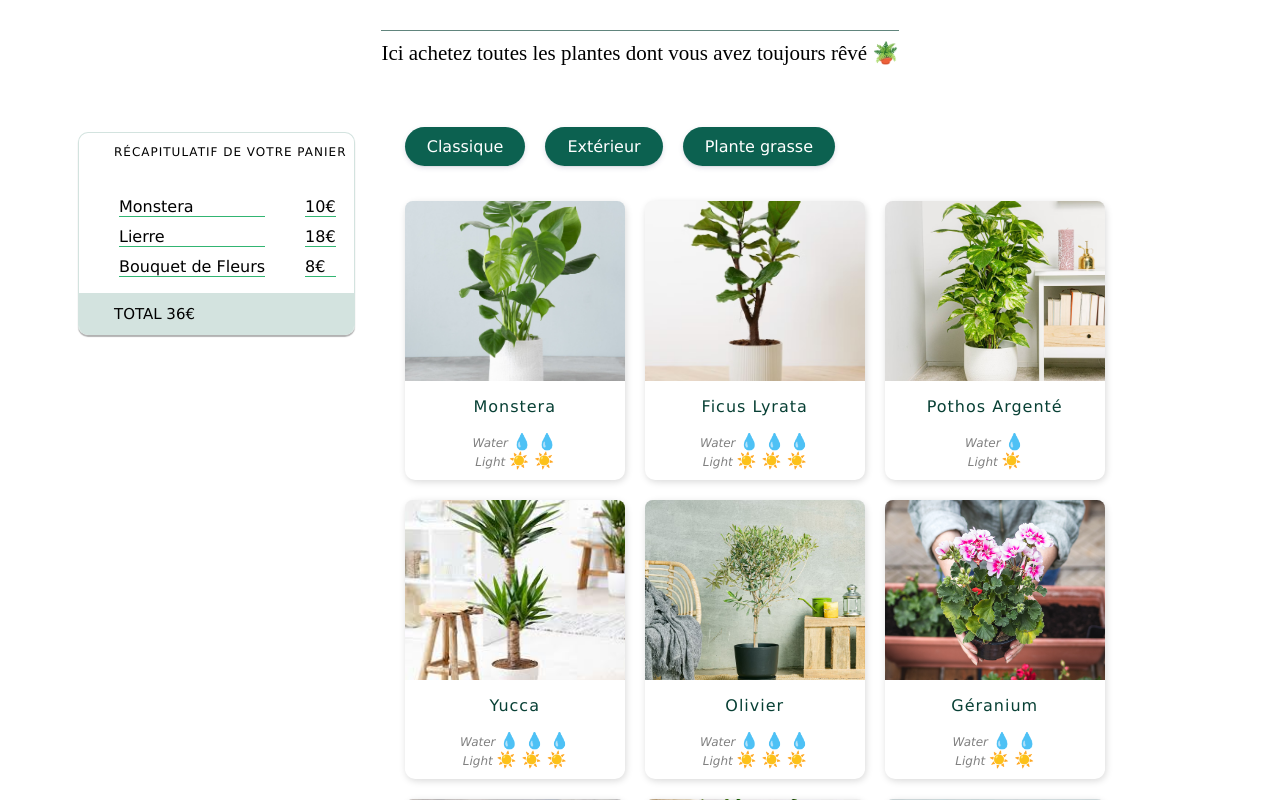
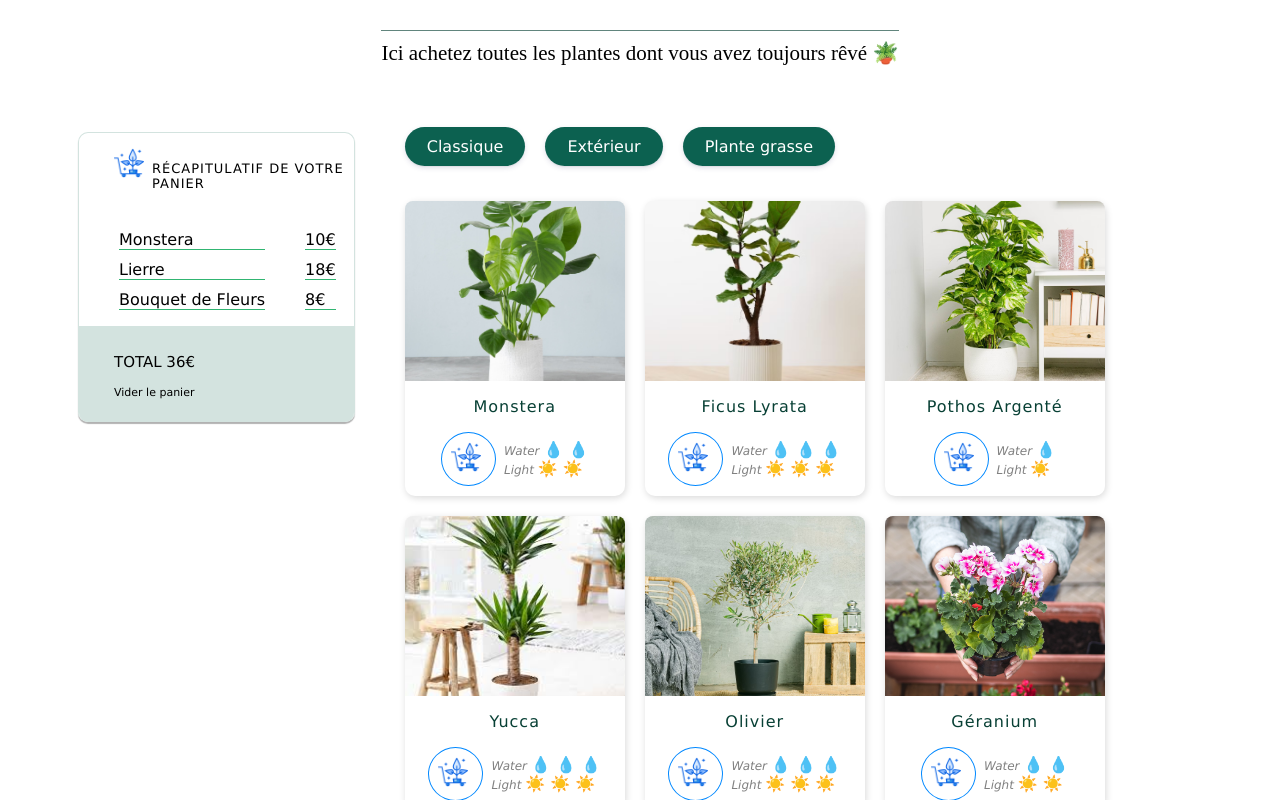
Before and after one commit to MandyTrl/PlantShop, a React (Create React App) app: page / in a window 1280 px wide. Shown: the part 500-1300 px from the top of the page. Built offline with nearby package versions, Linux system fonts and the light colour scheme.

Commit message:
add icon for card + setTotal to 0

```diff
--- a/src/Components/App.js
+++ b/src/Components/App.js
@@ -1,6 +1,6 @@
 import '../ressources/App.css'
 import Banner from './Banner'
-import Cart from './Card'
+import Card from './Card'
 import Footer from './Footer'
 import ShoppingList from './ShoppingList'
 
@@ -9,7 +9,7 @@ function App() {
 		<div className="App">
 			<Banner />
 			<div className="main">
-				<Cart />
+				<Card />
 				<ShoppingList />
 			</div>
 			<Footer />
--- a/src/Components/Card.js
+++ b/src/Components/Card.js
@@ -1,20 +1,35 @@
+import { useEffect, useMemo, useState } from 'react'
+import panier from '../ressources/assets/panier.png'
+
 function Card() {
-	const plantsAdd = [
-		{ name: 'Monstera', price: '8' },
-		{ name: 'Lierre', price: '10' },
-		{ name: 'Bouquet de Fleurs', price: '18' },
-	]
+	const [card, setCard] = useState(0)
 
-	let total = 0
+	const plantsAdd = useMemo(
+		() => [
+			{ name: 'Monstera', price: 8 },
+			{ name: 'Lierre', price: 10 },
+			{ name: 'Bouquet de Fleurs', price: 18 },
+		],
+		[]
+	)
 
-	for (let i = 0; i < plantsAdd.length; i++) {
-		total = total + +plantsAdd[i].price
-	}
+	const total = useMemo(() => {
+		return plantsAdd.reduce((acc, plant) => acc + plant.price, 0)
+	}, [plantsAdd])
+
+	useEffect(() => {
+		setCard(total)
+	}, [total])
 
 	return (
 		<div className="card">
+			<div className="card-header">
+				<img src={panier} alt="panier" className="img-panier" />
 				<h3>Récapitulatif de votre panier</h3>
+			</div>
 			<div className="list-card">
+				{card !== 0 ? (
+					<>
 						<ul>
 							<li>{plantsAdd[0].name}</li>
 							<li>{plantsAdd[1].name}</li>
@@ -25,9 +40,21 @@ function Card() {
 							<li>{plantsAdd[2].price}€</li>
 							<li>{plantsAdd[0].price}€</li>
 						</ul>
+					</>
+				) : (
+					<div className="empty-card">
+						Ajoutez des plantes à votre panier :)
 					</div>
-
-			<div className="total">Total {total}€</div>
+				)}
+			</div>
+			<div className="total">
+				<p>Total {card}€</p>
+				{card !== 0 && (
+					<p className="delete-card" onClick={() => setCard(0)}>
+						Vider le panier
+					</p>
+				)}
+			</div>
 		</div>
 	)
 }
--- a/src/Components/shoppingList.js
+++ b/src/Components/shoppingList.js
@@ -1,5 +1,6 @@
 import CareScale from './CareScale'
 import plantList from './../datas/plantList'
+import panier from '../ressources/assets/panier.png'
 
 function ShoppingList() {
 	const categories = plantList.reduce(
@@ -26,8 +27,15 @@ function ShoppingList() {
 							<img src={plant.cover} alt={plant.cover} className="plant-img" />
 							<p className="plant-name">{plant.name}</p>
 							{plant.isSpecialOffer && <div className="sales">Soldes</div>}
-							<CareScale careType="water" scaleValue={plant.light} />
-							<CareScale careType="light" scaleValue={plant.light} />
+							<div className="plant-container">
+								<div className="btn-panier">
+									<img src={panier} alt="panier" className="img-panier" />
+								</div>
+								<div>
+									<CareScale careType="water" scaleValue={plant.light} />
+									<CareScale careType="light" scaleValue={plant.light} />
+								</div>
+							</div>
 						</li>
 					</>
 				))}
--- a/src/ressources/App.css
+++ b/src/ressources/App.css
@@ -13,14 +13,14 @@ h1 {
 h3 {
 	font-weight: normal;
 	text-transform: uppercase;
-	font-size: 12px;
+	font-size: 13px;
 	letter-spacing: 1px;
-	padding-left: 35px;
+	padding-left: 8px;
 }
 
 footer {
 	display: flex;
-	align-items: start;
+	align-items: flex-start;
 	justify-content: space-around;
 	border-top: #084035 1px solid;
 	padding: 20px;
@@ -220,6 +220,73 @@ form h3 {
 
 .form-container {
 	display: flex;
-	justify-content: start;
-	align-items: start;
+	justify-content: flex-start;
+	align-items: flex-start;
 }
+
+.img-panier {
+	width: 30px;
+}
+
+.btn-panier {
+	width: 35px;
+	border: 1px rgb(0, 136, 255) solid;
+	padding: 9px;
+	border-radius: 50%;
+	margin-right: 8px;
+	cursor: pointer;
+}
+
+.plant-container {
+	display: flex;
+	align-items: center;
+}
+
+@keyframes pulse {
+	0% {
+		transform: scale(0.95);
+		box-shadow: 0 0 0 0 rgb(0, 136, 255);
+	}
+
+	70% {
+		transform: scale(1);
+		box-shadow: 0 0 0 2px rgb(0, 136, 255);
+	}
+}
+
+.btn-panier:hover {
+	animation: pulse 1s;
+}
+
+.btn-panier:active {
+	transform: scale(0.9);
+	box-shadow: 0 0 0 2px rgb(0, 136, 255);
+}
+
+.card-header {
+	display: flex;
+	align-items: flex-start;
+	padding-left: 35px;
+	padding-top: 15px;
+}
+
+.delete-card {
+	font-size: 11px;
+	cursor: pointer;
+	text-transform: none;
+}
+
+.delete-card:hover,
+.delete-card:active {
+	color: rgb(0, 136, 255);
+}
+
+.delete-card:active {
+	font-weight: 600;
+}
+
+.empty-card {
+	font-style: italic;
+	font-size: 11px;
+	padding: 40px;
+}
```
Also changed, not shown: src/ressources/assets/panier.png (added). Lines whose indentation alone changed are shown as unchanged.
